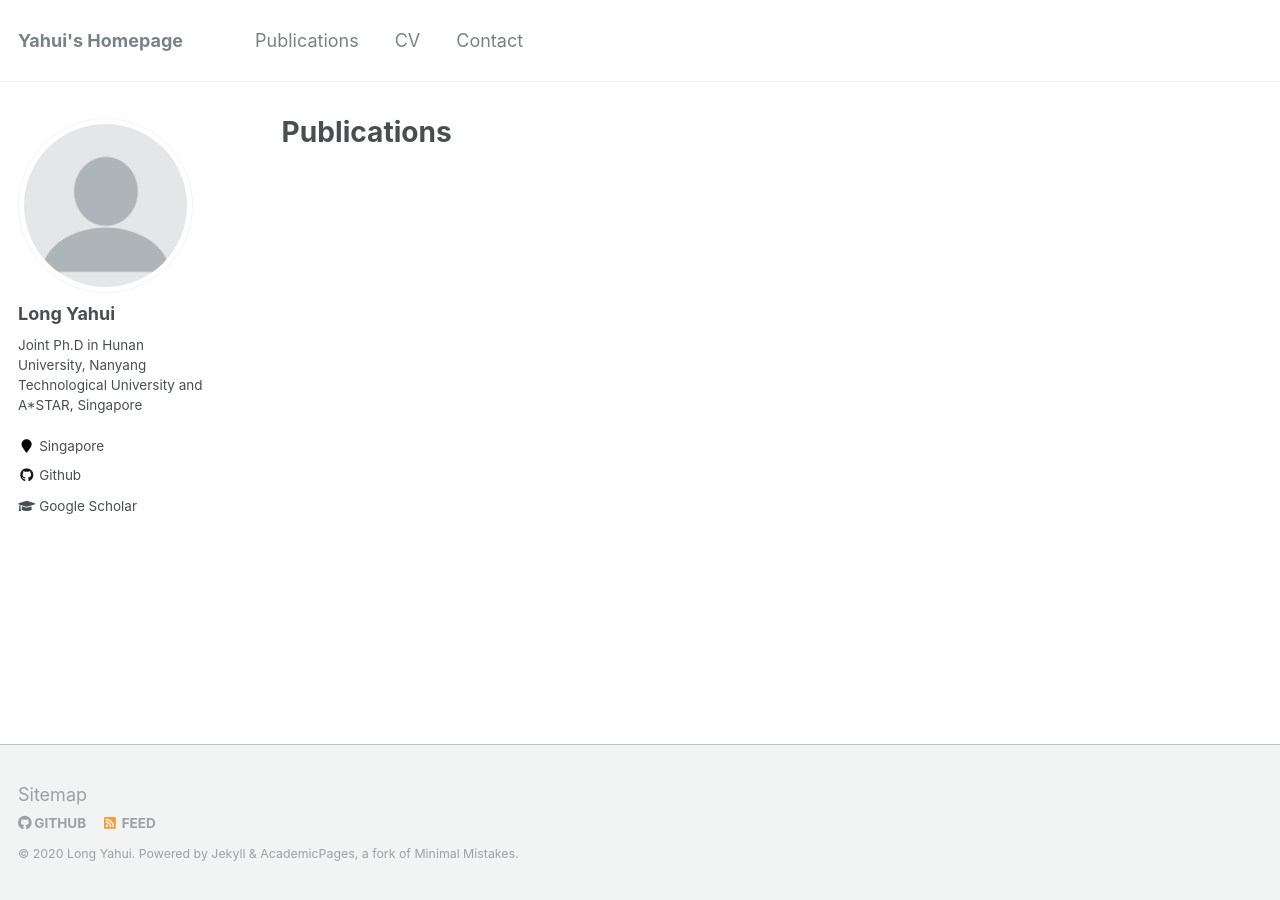
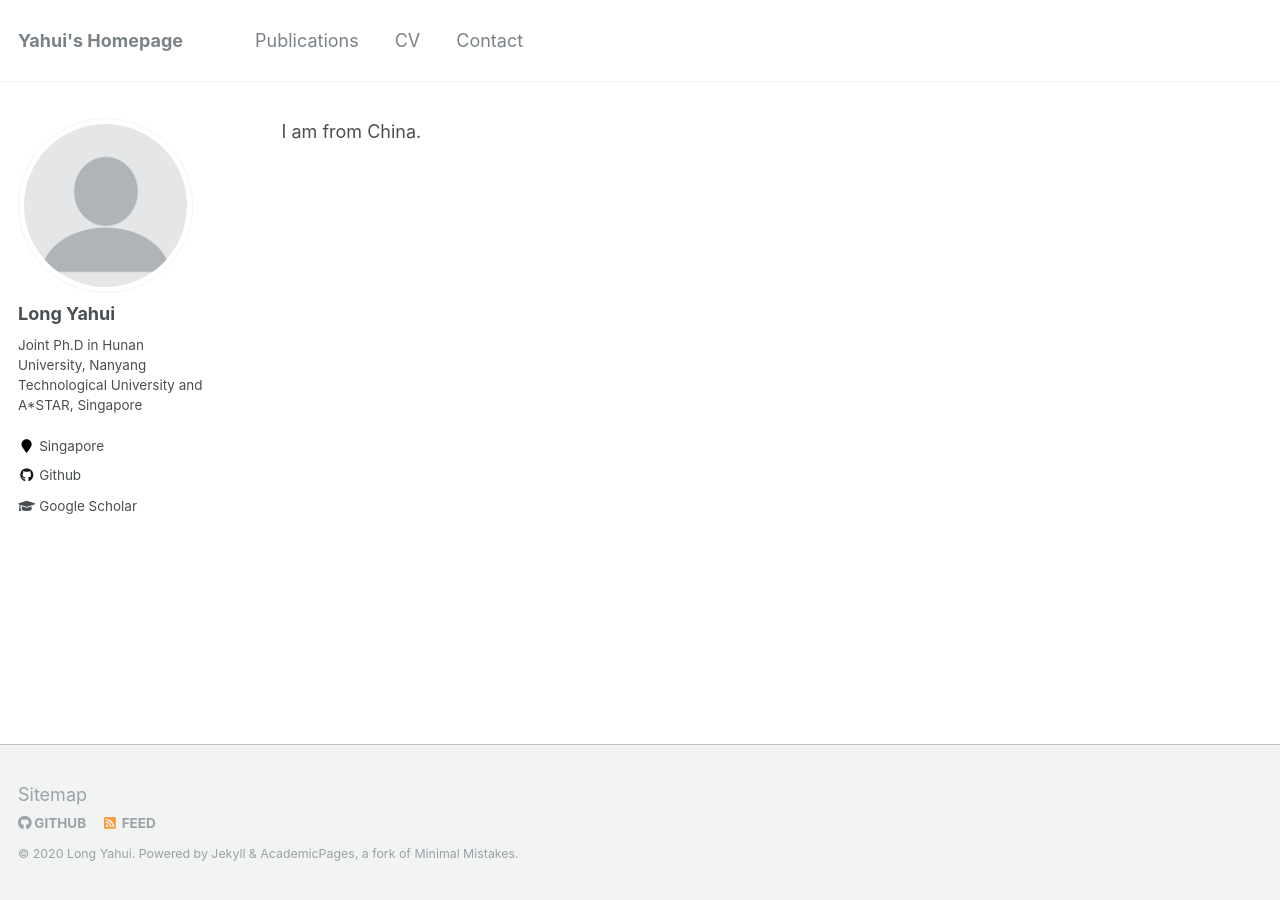
Before and after one commit to longyahui/Home, a Jekyll site: the page built from _pages/publications.md, in a window 1280 px wide. Built offline with Jekyll 4.4.1, drawn with Linux system fonts in a browser that asks for light colours; our own code applies the rules of GitHub Pages for plain Markdown files.

Commit message:
Update publications.md

```diff
--- a/_pages/publications.md
+++ b/_pages/publications.md
@@ -1,16 +1 @@
----
-layout: archive
-title: "Publications"
-permalink: /publications/
-author_profile: true
----
-
-{% if author.googlescholar %}
-  You can also find my articles on <u><a href="{{author.googlescholar}}">my Google Scholar profile</a>.</u>
-{% endif %}
-
-{% include base_path %}
-
-{% for post in site.publications reversed %}
-  {% include archive-single.html %}
-{% endfor %}
+I am from China.
```
